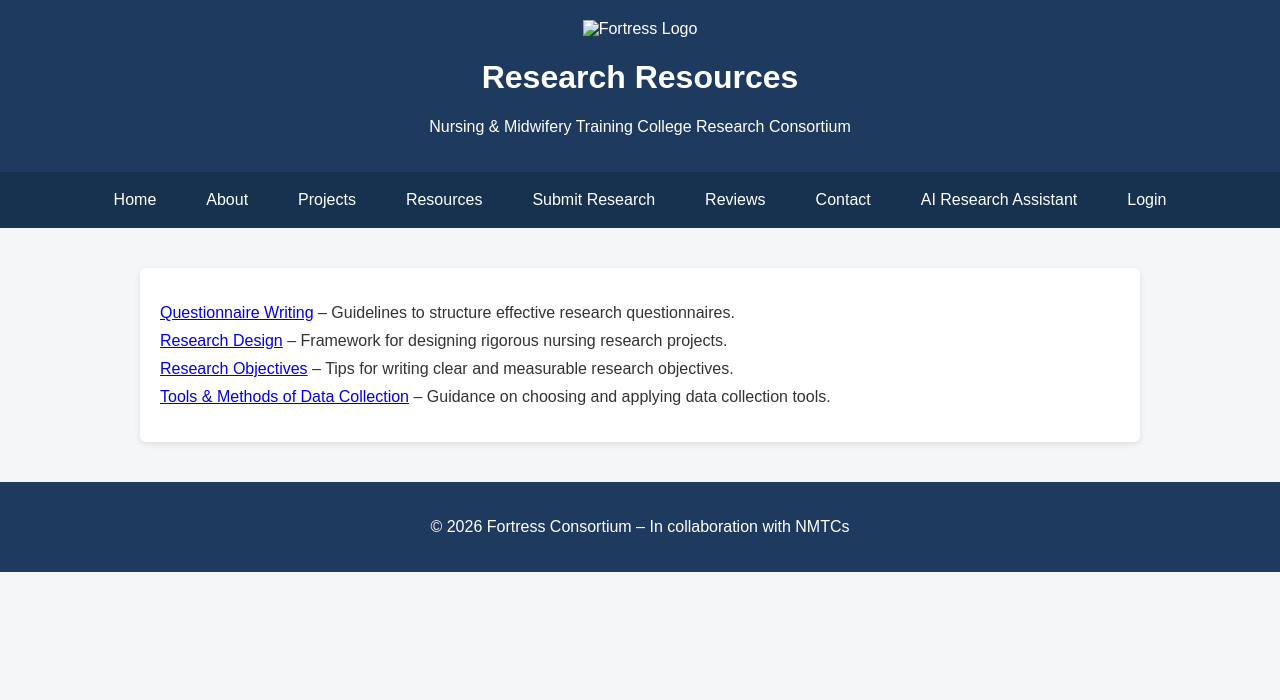
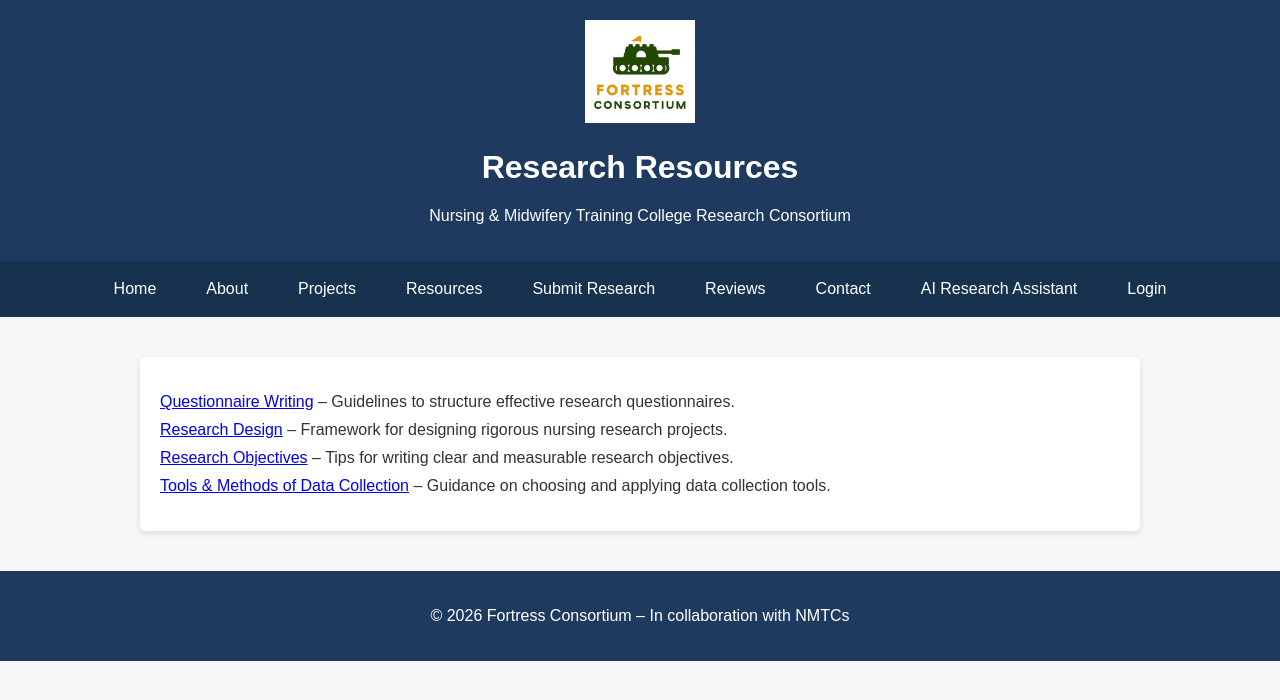
Before and after one commit to spy-gh/fortress, a plain HTML site: page resources.html in a window 1280 px wide. Drawn offline with Linux system fonts and the light colour scheme.

Commit message:
Update resources.html

```diff
--- a/resources.html
+++ b/resources.html
@@ -22,7 +22,7 @@ h2,h3{color:#1e3a5f;}
 <body>
 
 <header>
-<img src="fortress-logo.png" alt="Fortress Logo" style="width:110px;">
+<img src="fortress-logo.jpg" alt="Fortress Logo" style="width:110px;">
 <h1>Research Resources</h1>
 <p>Nursing & Midwifery Training College Research Consortium</p>
 </header>
```
